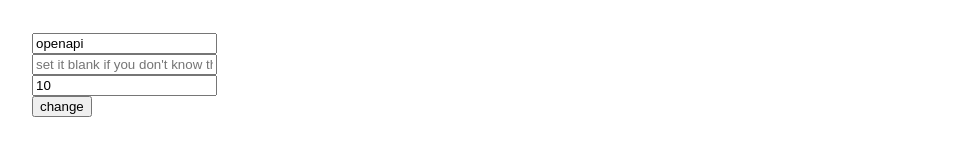
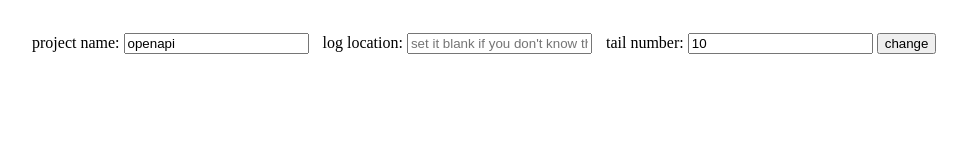
Before and after one commit to gwanted/logServer, a plain HTML site: page www/index.html in a window 1280 px wide. Shown: the top 160 px of the page, without its empty margins (1-968 px from the left). Drawn offline with Linux system fonts and the light colour scheme; no server answers.

Commit message:
change some style

```diff
--- a/www/index.html
+++ b/www/index.html
@@ -7,9 +7,9 @@
     <script type="text/javascript" src="index.js"></script>
 </head>
 <body ng-controller="logCtr" style="width: 1200px;padding: 25px 25px;">
-    <div><input type="text" ng-model="project"></div>
-    <div><input type="text" ng-model="filePath" placeholder="set it blank if you don't know the location"></div>
-    <div><input type="number" ng-model="len" ng-change=""></div>
+    <div style="display: inline-block">project name:&nbsp;<input type="text" ng-model="project"></div>
+    <div style="display: inline-block;margin-left: 10px;">log location:&nbsp;<input type="text" ng-model="filePath" placeholder="set it blank if you don't know the location"></div>
+    <div style="display: inline-block;margin-left: 10px;">tail number:&nbsp;<input type="number" ng-model="len" ng-change=""></div>
     <button ng-click="initData()">change</button>
     <div style="line-height:30px;display: inline-block;width:1300px;word-wrap:break-word;padding: 10px;">
         <span>{{logs}}</span>
```
